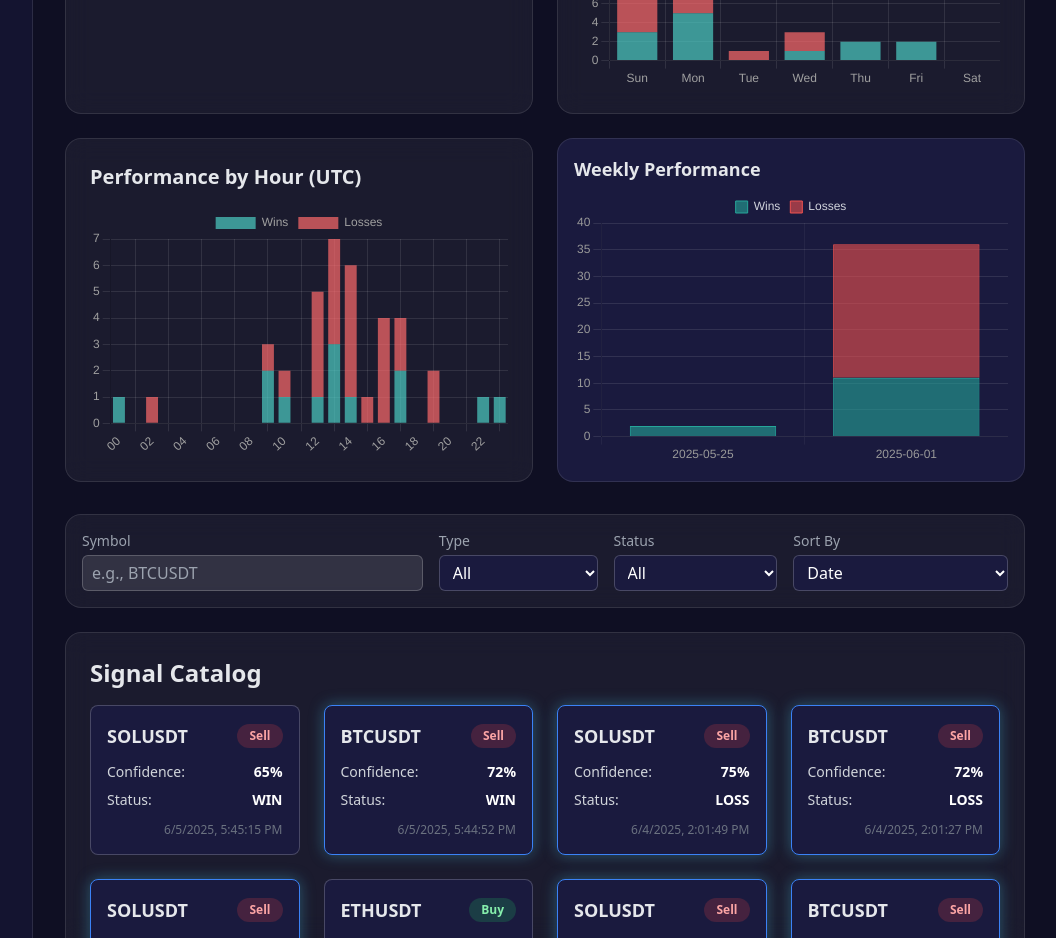
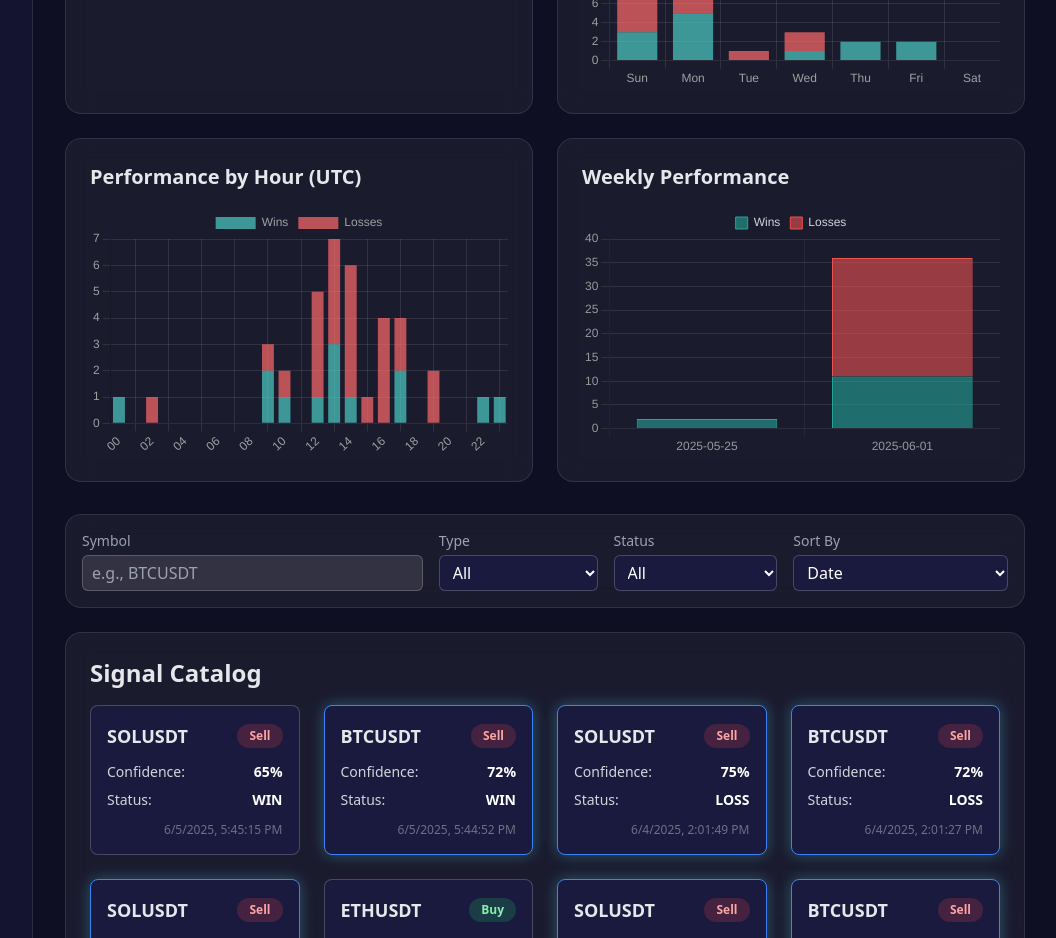
Before and after one commit to Mcnick1337/site, a React (Vite) app: page / in a window 1280 px wide. Shown: the part 1080-2018 px from the top of the page, without its empty margins (223-1279 px from the left). Built offline with nearby package versions, Linux system fonts and the light colour scheme.

Commit message:
Update WeeklyPerformanceChart.jsx

```diff
--- a/src/components/WeeklyPerformanceChart.jsx
+++ b/src/components/WeeklyPerformanceChart.jsx
@@ -17,14 +17,14 @@ export const WeeklyPerformanceChart = ({ weeklyStats }) => {
                 {
                     label: 'Wins',
                     data: weeklyStats.map(w => w.wins),
-                    backgroundColor: 'rgba(38, 166, 154, 0.6)', // Green
+                    backgroundColor: 'rgba(38, 166, 154, 0.6)',
                     borderColor: 'rgba(38, 166, 154, 1)',
                     borderWidth: 1,
                 },
                 {
                     label: 'Losses',
                     data: weeklyStats.map(w => w.losses),
-                    backgroundColor: 'rgba(239, 83, 80, 0.6)', // Red
+                    backgroundColor: 'rgba(239, 83, 80, 0.6)',
                     borderColor: 'rgba(239, 83, 80, 1)',
                     borderWidth: 1,
                 },
@@ -71,8 +71,10 @@ export const WeeklyPerformanceChart = ({ weeklyStats }) => {
     }), [theme]);
 
     return (
-        <div className="bg-gray-100 dark:bg-dark-card border border-gray-200 dark:border-white/10 rounded-2xl p-4 h-full flex flex-col">
-            <h3 className="text-lg font-bold mb-2 text-gray-800 dark:text-gray-200">Weekly Performance</h3>
+        // --- THIS IS THE FIX ---
+        // Changed the background color and text color to match the other widgets.
+        <div className="bg-white/5 backdrop-blur-md border border-white/10 rounded-2xl p-6 h-full flex flex-col">
+            <h3 className="text-xl font-bold mb-4">Weekly Performance</h3>
             <div className="relative flex-grow">
                 <Bar data={data} options={options} />
             </div>
```
